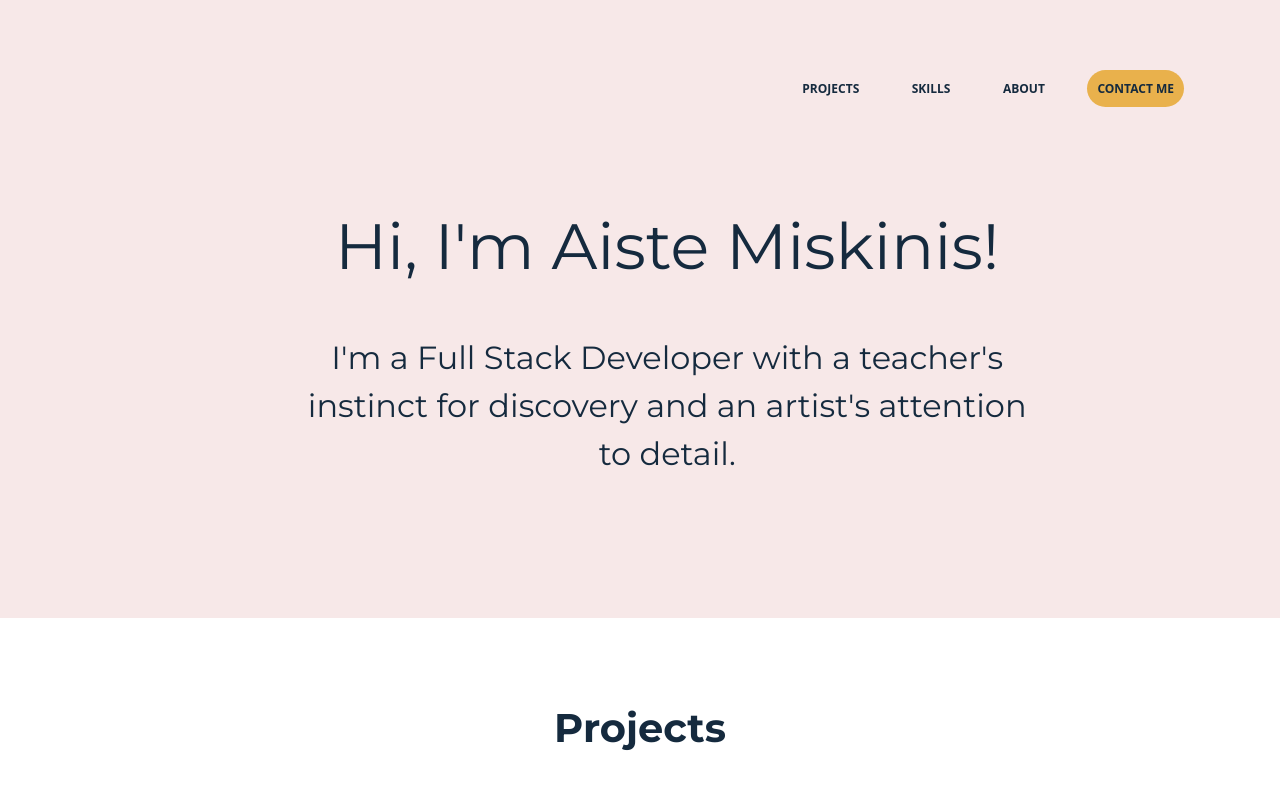
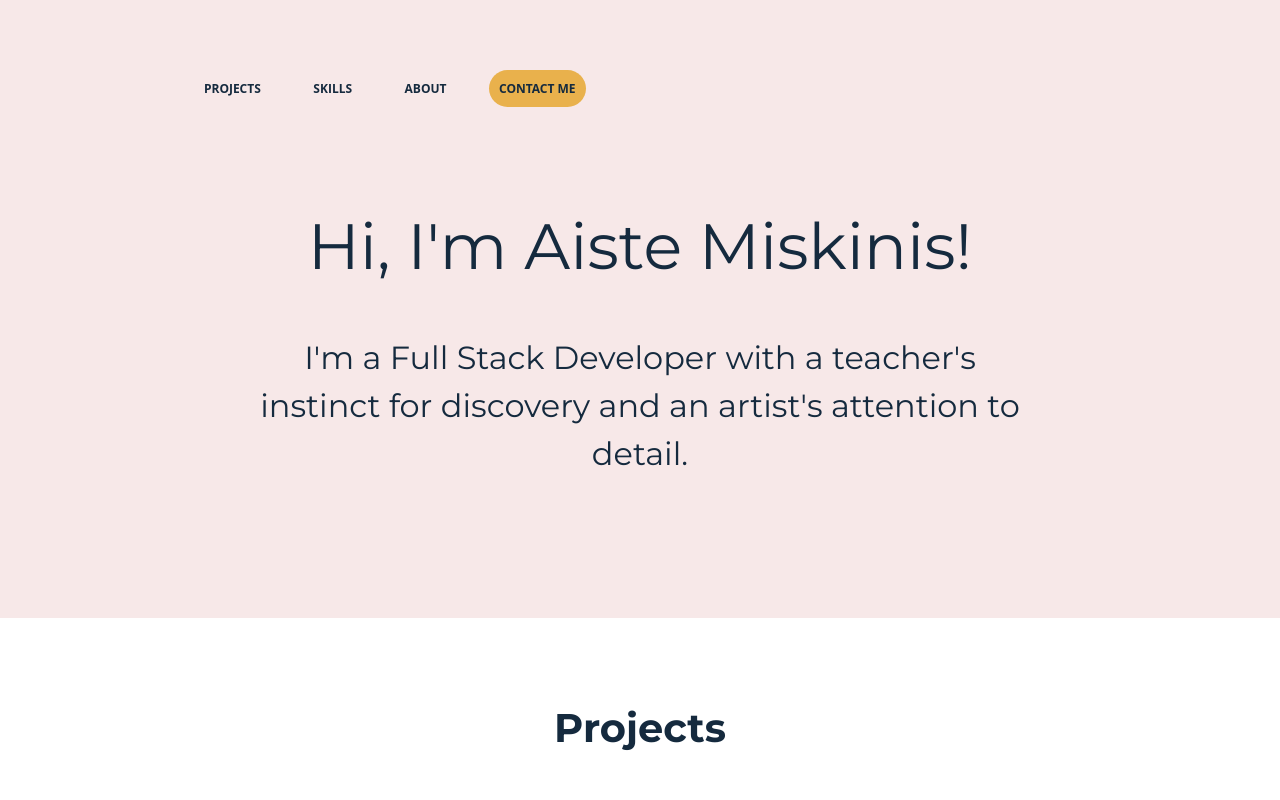
Before and after one commit to AisteM1/my-portfolio-website, a plain HTML site: page index.html in a window 1280 px wide. Shown: the top 800 px of the page. Drawn offline with Linux system fonts and the light colour scheme; a script that the page names is missing.

Commit message:
Updated main.css landing text

```diff
--- a/css/main.css
+++ b/css/main.css
@@ -901,7 +901,7 @@ footer .social-icons li i {
 
   /* header */
   header .content-wrapper {
-    justify-content: flex-end;
+    justify-content: space-between;
   }
 
   header nav {
@@ -922,7 +922,9 @@ footer .social-icons li i {
   }
 
   .home-title {
-    max-width: 95%;
+    width: 100%;
+    text-align: center;
+    align-items: center;
   }
 
   .home-title h2 {
```
